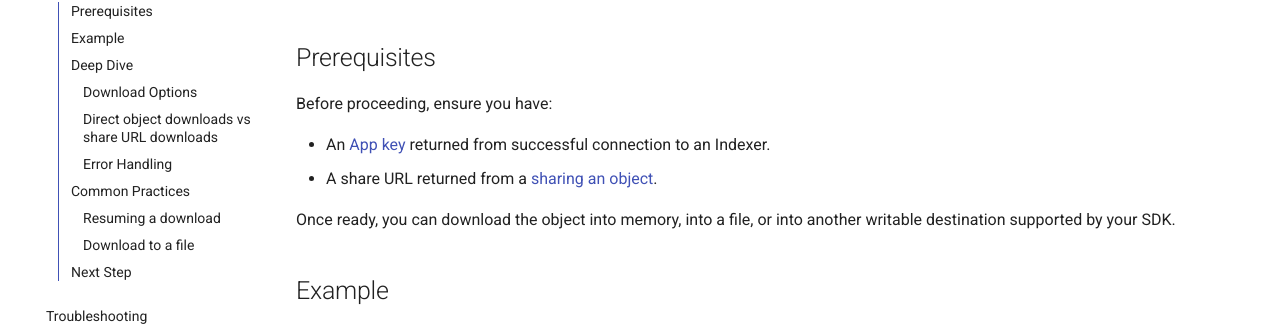
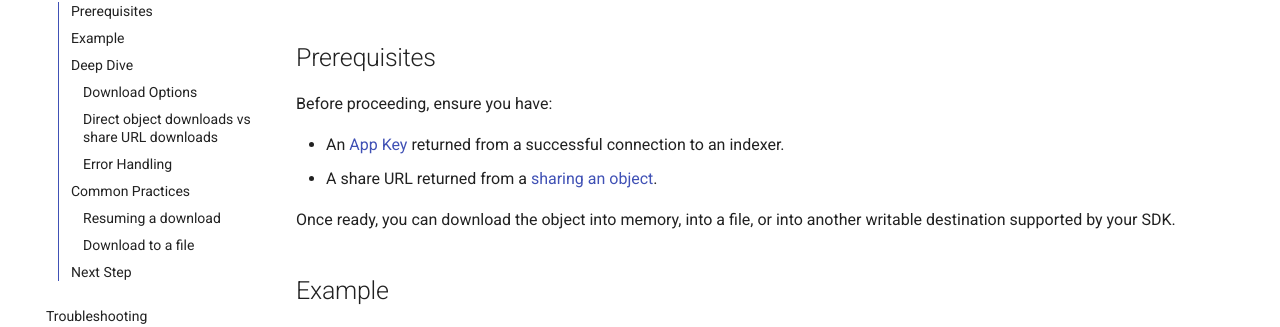
Before and after one commit to SiaFoundation/developer-portal, an MkDocs documentation site: the page built from docs/getting-started/quickstart/download-an-object.md, in a window 1280 px wide and 900 px high. Shown: the part 324-651 px from the top of the window. Built offline with MkDocs 1.6.1 and Material for MkDocs 9.7.7, drawn with Linux system fonts in a browser that asks for light colours.

```diff
--- a/docs/getting-started/quickstart/download-an-object.md
+++ b/docs/getting-started/quickstart/download-an-object.md
@@ -8,7 +8,7 @@ Downloads stream decrypted bytes into a writable destination. Depending on the S
 
 Before proceeding, ensure you have:
 
-  * An [App key](./connect-to-an-indexer.md) returned from successful connection to an Indexer.
+  * An [App Key](./connect-to-an-indexer.md) returned from a successful connection to an indexer.
   * A share URL returned from a [sharing an object](./share-an-object.md).
 
 Once ready, you can download the object into memory, into a file, or into another writable destination supported by your SDK.
```
